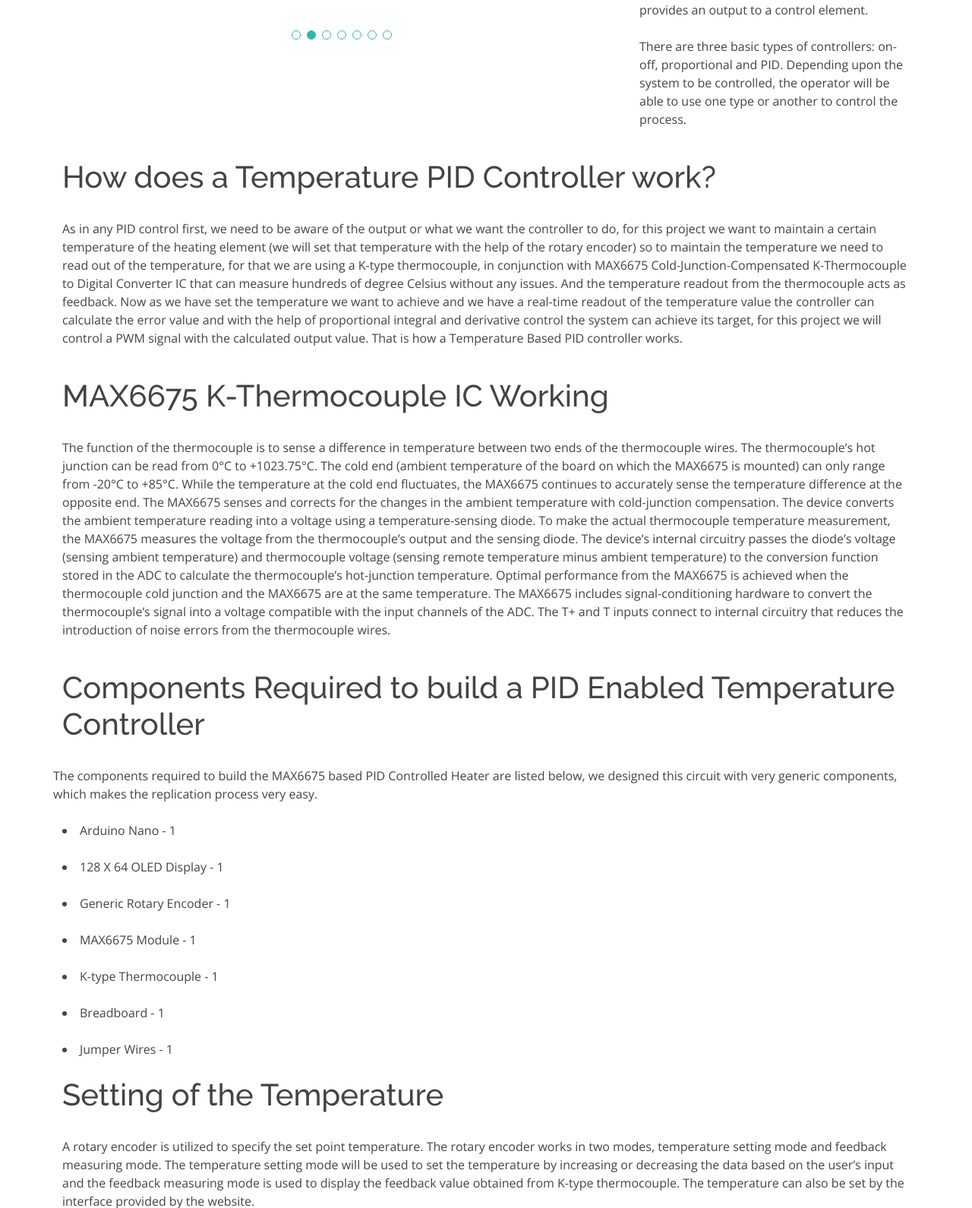
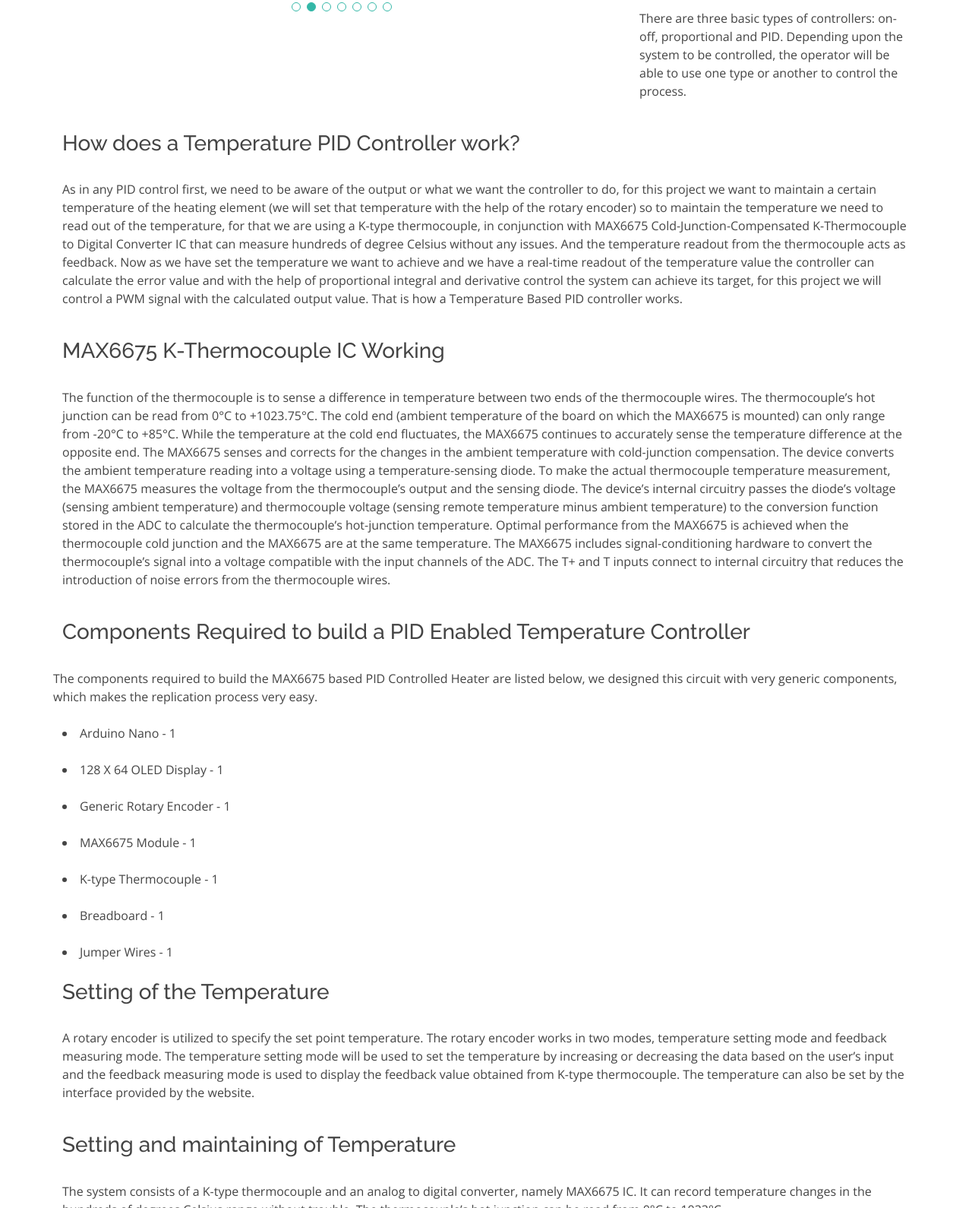
Before and after one commit to harshsharma2210/LabOnChip, a plain HTML site: page portfolio-details2.html in a window 1280 px wide. Shown: the part 1210-2800 px from the top of the page at 76% size. Drawn offline with nearby package versions, Linux system fonts and the light colour scheme; a script that the page names is missing.

Commit message:
Update portfolio-details2.html

```diff
--- a/portfolio-details2.html
+++ b/portfolio-details2.html
@@ -39,7 +39,7 @@
 
   <main id="main">
     <div class="section-title">
-      <h2>Arduino PID Temperature Controller  </h2>
+      <h3>Arduino PID Temperature Controller  </h3>
       <!-- <p>using MAX6675 K-Thermocouple to Digital Converter IC </p> -->
     </div>
     <!-- ======= Portfolio Details Section ======= -->
@@ -109,7 +109,7 @@
               </p>
             </div>
           </div>
-          <h1>How does a Temperature PID Controller work?</h1><br>
+          <h3>How does a Temperature PID Controller work?</h3><br>
           <p>
           As in any PID control first, we need to be aware of the
            output or what we want the controller to do, for this project we
@@ -117,7 +117,7 @@
            (we will set that temperature with the help of the rotary encoder) so to maintain the temperature we need to read out of the temperature,
            for that we are using a K-type thermocouple, in conjunction with MAX6675 Cold-Junction-Compensated K-Thermocouple to Digital Converter IC that can measure hundreds of degree Celsius without any issues. And the temperature readout from the thermocouple acts as feedback. Now as we have set the temperature we want to achieve and we have a real-time readout of the temperature value the controller can calculate the error value and with the help of proportional integral and derivative control the system can achieve its target, for
            this project we will control a PWM signal with the calculated output value. That is how a Temperature Based PID controller works.</p>
-         <h1>  MAX6675 K-Thermocouple IC Working </h1></br>
+         <h3>  MAX6675 K-Thermocouple IC Working </h3></br>
          <p>
           The function of the thermocouple is to sense a difference in
           temperature between two ends of the thermocouple wires.
@@ -126,7 +126,7 @@
              can only range from -20°C to +85°C. While the temperature at the cold end fluctuates, the MAX6675 continues to accurately sense the temperature difference at the opposite end. The MAX6675 senses and corrects for the changes in the ambient temperature with cold-junction compensation. The device converts the ambient temperature reading into a voltage using a temperature-sensing diode. To make the actual thermocouple temperature measurement, the MAX6675 measures the voltage from the thermocouple’s output and the sensing diode. The device’s internal circuitry passes the diode’s voltage (sensing ambient temperature) and thermocouple voltage (sensing remote temperature minus ambient temperature) to the conversion function stored in the ADC to calculate the thermocouple’s hot-junction temperature. Optimal performance from the MAX6675 is achieved when the thermocouple cold junction and the MAX6675 are at the same temperature. The MAX6675 includes signal-conditioning hardware to convert the thermocouple’s signal into a voltage compatible with the input channels of the ADC. The T+ and T inputs connect
           to internal circuitry that reduces the introduction of noise errors from the thermocouple wires.
          </p>
-         <h1>Components Required to build a PID Enabled Temperature Controller</h1><br>
+         <h3>Components Required to build a PID Enabled Temperature Controller</h3><br>
          The components required to build the MAX6675 based PID Controlled Heater are listed below, we designed this circuit with very generic components, which makes the replication process very easy.
 
         <li> Arduino Nano - 1
@@ -136,13 +136,13 @@
         <li> K-type Thermocouple - 1
         <li> Breadboard - 1
         <li> Jumper Wires - 1</li></br>
-          <h1>Setting of the Temperature</h1></br>
+          <h3>Setting of the Temperature</h3></br>
 <p> A rotary encoder is utilized to specify the set point temperature. The rotary encoder works in two
   modes, temperature setting mode and feedback measuring mode. The temperature setting mode will
   be used to set the temperature by increasing or decreasing the data based on the user’s input and the
   feedback measuring mode is used to display the feedback value obtained from K-type
   thermocouple. The temperature can also be set by the interface provided by the website.</p>
-  <h1>Setting and maintaining of Temperature</h1></br>
+  <h3>Setting and maintaining of Temperature</h3></br>
 <p>The system consists of a K-type thermocouple and an analog to digital converter, namely MAX6675
   IC. It can record temperature changes in the hundreds of degrees Celsius range without trouble. The
   thermocouple’s hot junction can be read from 0°C to 1022°C.<br><br>
@@ -154,7 +154,7 @@ determined and the desired temperature requires a real-time display of the tempe
 OLED display was chosen. The display shows the temperature data as well as the temperature that
 has been set.
   </p>
-  <h1>Mathematical Analysis and Calculations</h1>
+  <h3>Mathematical Analysis and Calculations</h3>
   <p>The combination of proportional, integral, and derivative control operations is called PID control
     operation. The PID controller is commonly used to control the time domain behaviour of many
     different types of dynamic plants. These regulators are usually very popular because they provide
@@ -166,7 +166,7 @@ has been set.
     sensor encoder. The output velocity signal C (t) is summed with the reference signal or command
     signal R (t) to form the error signal e (t). Finally, the error signal is the input to the PID controller<br><br>
     u(t)=Kp.e(t) + Ki ∫e(t) +Kd. d e(t)/ dt(t) - - - - - - - - - - - - - - - - - - - - - - - - - - - - - - eqn. (1)</p>
-    <h1>Result & Conclusion</h1>
+    <h3>Result & Conclusion</h3>
     <p>  The Rotary encoder in 2nd mode will set the temperature to a desired value. Once the
       controller detects the set value, the feedback from MAX6675 module will provide the current value
       of temperature to OLED display as shown in figure.<br><br>
@@ -177,6 +177,16 @@ has been set.
 
       </div>
     </section><!-- End Portfolio Details Section -->
+    <!-- <sectoin>
+      <div class="heading"><h1> Quiz</h1></div> -->
+
+      <!-- <div class="test"> -->
+      <!-- <div id="quiz"></div>
+<button  id="submit" >Get Results</button>
+<div id="results"></div> -->
+<!-- </div> -->
+<!-- <a href="https://simplestepscode.com/javascript-quiz-tutorial/" target="_blank">Click here for the JavaScript quiz tutorial (in case you're on CodePen)</a> -->
+      <!-- </sectoin> -->
 
   </main><!-- End #main -->
   <footer id="footer">
```
